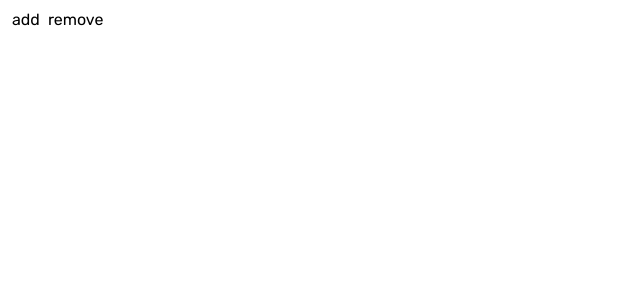
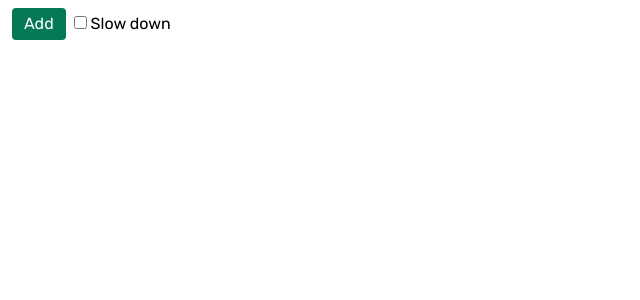
Before and after one commit to ajitid/animation-playground-with-react-spring-v9, a React (Vite) app: page /list-items in a window 1280 px wide. Shown: the top 300 px of the page, without its empty margins (0-640 px from the left). Built offline with nearby package versions, Linux system fonts and the light colour scheme.

Commit message:
feat: add line item transition

```diff
--- a/package.json
+++ b/package.json
@@ -13,6 +13,7 @@
     "@react-spring/web": "^9.5.5",
     "@use-gesture/react": "^10.2.22",
     "clsx": "^1.2.1",
+    "nanoid": "^4.0.0",
     "react": "^18.2.0",
     "react-dom": "^18.2.0",
     "react-router-dom": "^6.4.4",
--- a/src/list-item-transition.tsx
+++ b/src/list-item-transition.tsx
@@ -1,41 +1,104 @@
 import { useState } from "react";
+import { a, SpringValue, useTransition } from "@react-spring/web";
+import { nanoid } from "nanoid";
 
 import { DefaultLayout } from "./default-layout";
 
+type Item = { id: string; text: string };
+
 export const ListItemTransition = () => {
-  const [items, setItems] = useState<string[]>([]);
+  const [slowdown, setSlowdown] = useState(false);
+
+  const [items, setItems] = useState<Item[]>([]);
   const addItem = () => {
     setItems((prevItems) => {
+      // generate random text
       const num = prevItems.length + 1;
       let text = "";
       for (let i = 0; i <= 12; i++) {
         text += num + " ";
       }
-      return [...prevItems, text];
+
+      const insertionIdx = Math.round(Math.random() * prevItems.length);
+
+      return [
+        ...prevItems.slice(0, insertionIdx),
+        { id: nanoid(), text },
+        ...prevItems.slice(insertionIdx),
+      ];
     });
   };
-  const removeItem = () => {
+  const removeItem = (idx: number) => {
     setItems((prevItems) => {
-      return prevItems.slice(0, prevItems.length - 1);
+      const items = [...prevItems];
+      items.splice(idx, 1);
+      return items;
     });
   };
+
+  // better than useMemo, won't be evicted if memory goes low
+  const [itemToElMap] = useState(() => new WeakMap<Item, HTMLDivElement | null>());
+
+  const transition = useTransition(items, {
+    from: { opacity: 0.3, height: 0 },
+    /*
+      Taken from the comment https://github.com/pmndrs/react-spring/issues/521#issuecomment-467644794
+      in which Paul Henschel mentions this https://github.com/pmndrs/react-spring-examples/blob/HEAD@%7B2019-02-26T22:40:56Z%7D/demos/hooks/notification-hub/index.js
+      For how async update works, see Alec Larson's https://youtu.be/5QCYBiANRYs?t=987 and https://aleclarson.github.io/react-spring/v9/
+    */
+    enter: (item) => async (set) => {
+      await set({
+        opacity: 1,
+        height: itemToElMap.get(item)?.getBoundingClientRect().height ?? "auto",
+      });
+    },
+    leave: { opacity: 0.3, height: 0 },
+    keys: (v) => v.id,
+    config: {
+      frequency: slowdown ? 2 : undefined,
+    },
+  });
 
   return (
     <DefaultLayout>
       <div className="px-3 py-2">
         <div>
-          <button className="mr-2" onClick={addItem}>
-            add
+          <button className="mr-2 px-3 py-1 bg-emerald-700 text-white rounded" onClick={addItem}>
+            Add
           </button>
-          <button onClick={removeItem}>remove</button>
+          <label>
+            <input type="checkbox" checked={slowdown} onChange={() => setSlowdown((v) => !v)} />{" "}
+            Slow down
+          </label>
         </div>
-        <div>
-          {items.map((item) => (
-            <div key={item} className="p-2 bg-slate-100 my-2">
-              {item}
+        {transition((style, item, _, idx) => (
+          /*
+              This is written in the same vein as src/bb10-text-transition.tsx:
+              measure with inner div and apply style on outer div.
+
+              Using padding (`py-0.5`) instead of margin isn't unique to
+              react-spring though, here's Framer Motion:
+              https://github.com/framer/motion/issues/368
+              https://youtu.be/QTptUftCIdA?t=overfl143
+
+              FLIP, tricks like the above, makes UI animation on the web feel
+              hacky because they are.
+            */
+          <a.div style={style} className="overflow-hidden">
+            <div
+              ref={(el) => {
+                itemToElMap.set(item, el);
+              }}
+              className="py-0.5"
+            >
+              <div className="bg-slate-200">
+                <button className="p-2 block w-full text-left" onClick={() => removeItem(idx)}>
+                  {item.text}
+                </button>
+              </div>
             </div>
-          ))}
-        </div>
+          </a.div>
+        ))}
       </div>
     </DefaultLayout>
   );
```
Also changed, not shown: 1 other file (tests, documents, lock files or other folders).
